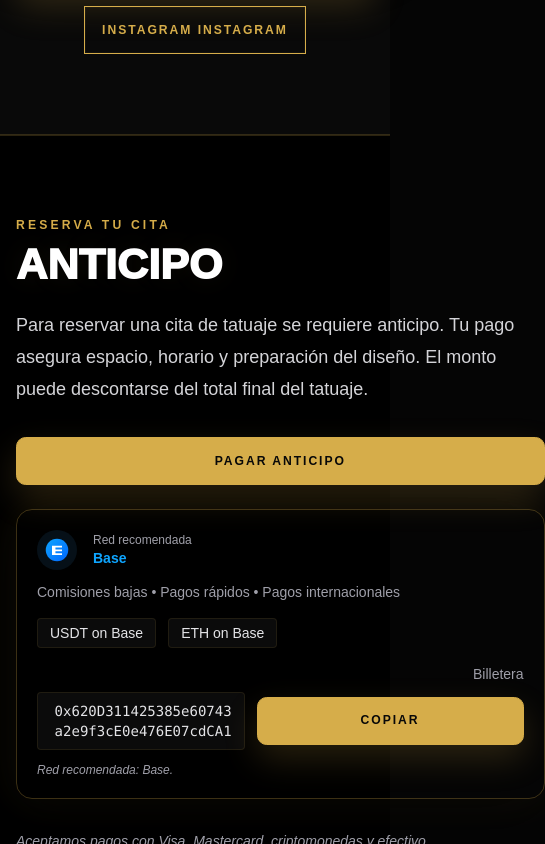
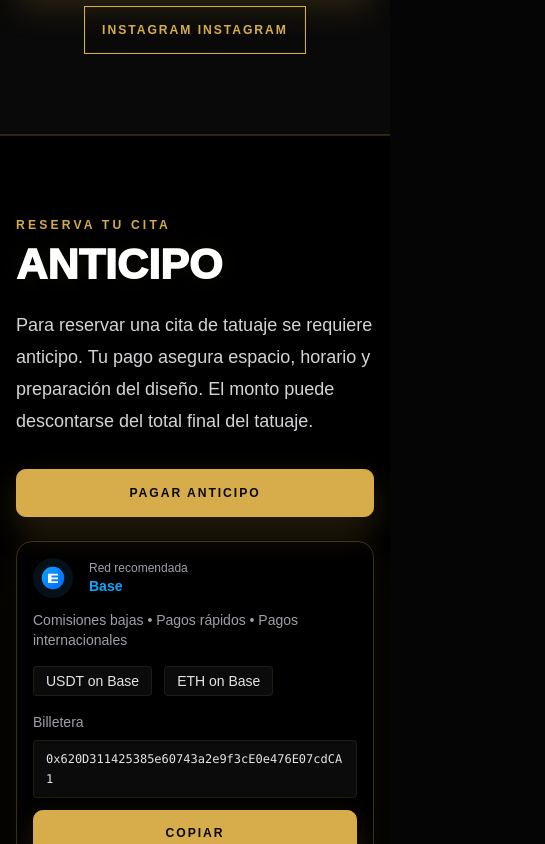
Before and after one commit to inkvonher/mambas-web, a Next.js app: page / in a window 390 px wide. Shown: the part 6100-6944 px from the top of the page, 545 px wide, since content can reach past the window. Built offline with nearby package versions, Linux system fonts and the light colour scheme; no server answers.

Commit message:
fix mobile deposit section overflow

```diff
--- a/app/page.tsx
+++ b/app/page.tsx
@@ -458,10 +458,10 @@ export default function Home() {
       {/* TODO: connect this button to Stripe, Mercado Pago, or crypto payment link. */}
       <section
         id="anticipo"
-        className="border-t border-[#d6ad4a]/20 bg-black px-4 py-20 sm:px-6"
+        className="overflow-hidden border-t border-[#d6ad4a]/20 bg-black px-4 py-20 sm:px-6"
       >
-        <div className="mx-auto grid max-w-7xl gap-10 lg:grid-cols-[1fr_1fr]">
-          <div>
+        <div className="mx-auto grid max-w-7xl gap-10 lg:grid-cols-[minmax(0,1fr)_minmax(0,1fr)]">
+          <div className="min-w-0">
             <p className="section-kicker">{t.depositKicker}</p>
             <h2 className="section-title">{t.depositTitle}</h2>
             <p className="mt-6 max-w-xl leading-8 text-lg text-zinc-300">
@@ -477,9 +477,9 @@ export default function Home() {
                 {t.depositButton}
               </a>
 
-              <div className="w-full max-w-full rounded-2xl border border-[#d6ad4a]/28 bg-[linear-gradient(145deg,rgba(214,173,74,0.1),rgba(255,255,255,0.035)),#070707] p-5 shadow-[0_18px_60px_rgba(0,0,0,0.62),0_0_44px_rgba(214,173,74,0.1)] sm:max-w-lg">
-                <div className="flex flex-col sm:flex-row sm:items-center sm:justify-between gap-4">
-                  <div className="flex-1">
+              <div className="w-full max-w-full overflow-hidden rounded-2xl border border-[#d6ad4a]/28 bg-[linear-gradient(145deg,rgba(214,173,74,0.1),rgba(255,255,255,0.035)),#070707] p-4 shadow-[0_18px_60px_rgba(0,0,0,0.62),0_0_44px_rgba(214,173,74,0.1)] sm:max-w-lg sm:p-5">
+                <div className="flex min-w-0 flex-col gap-4 sm:flex-row sm:items-center sm:justify-between">
+                  <div className="min-w-0 flex-1">
                     <div className="flex items-center gap-4">
                       <Image
                         src="/base-badge.svg"
@@ -512,13 +512,13 @@ export default function Home() {
                     </div>
                   </div>
 
-                  <div className="flex-shrink-0 w-full sm:w-auto">
-                    <div className="mb-3 text-right">
+                  <div className="w-full min-w-0 flex-shrink-0 sm:w-auto">
+                    <div className="mb-3 text-left sm:text-right">
                       <p className="text-sm text-zinc-400">
                         {language === "es" ? "Billetera" : "Wallet"}
                       </p>
-                      <div className="mt-2 flex items-center gap-3">
-                        <code className="break-words overflow-x-auto max-w-full bg-[#0b0b0b] px-3 py-2 rounded font-mono text-sm text-zinc-200 border border-[#d6ad4a]/10">
+                      <div className="mt-2 flex min-w-0 flex-col gap-3 sm:flex-row sm:items-center">
+                        <code className="block w-full min-w-0 overflow-hidden break-all rounded border border-[#d6ad4a]/10 bg-[#0b0b0b] px-3 py-2 font-mono text-xs leading-5 text-zinc-200 sm:max-w-[220px] sm:text-sm">
                           {walletAddress}
                         </code>
                         <button
@@ -527,7 +527,7 @@ export default function Home() {
                             setCopied(true);
                             setTimeout(() => setCopied(false), 2000);
                           }}
-                          className="btn-gold px-3 py-2 text-sm w-full sm:w-auto"
+                          className="btn-gold w-full justify-center px-3 py-2 text-sm sm:w-auto"
                         >
                           {copied
                             ? language === "es"
```
